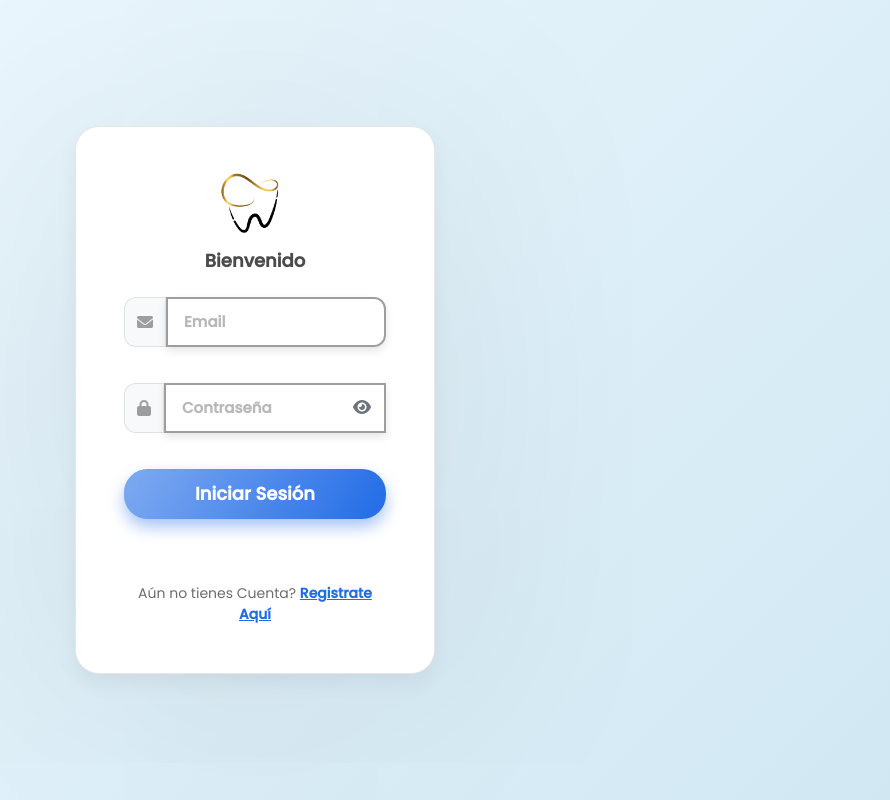
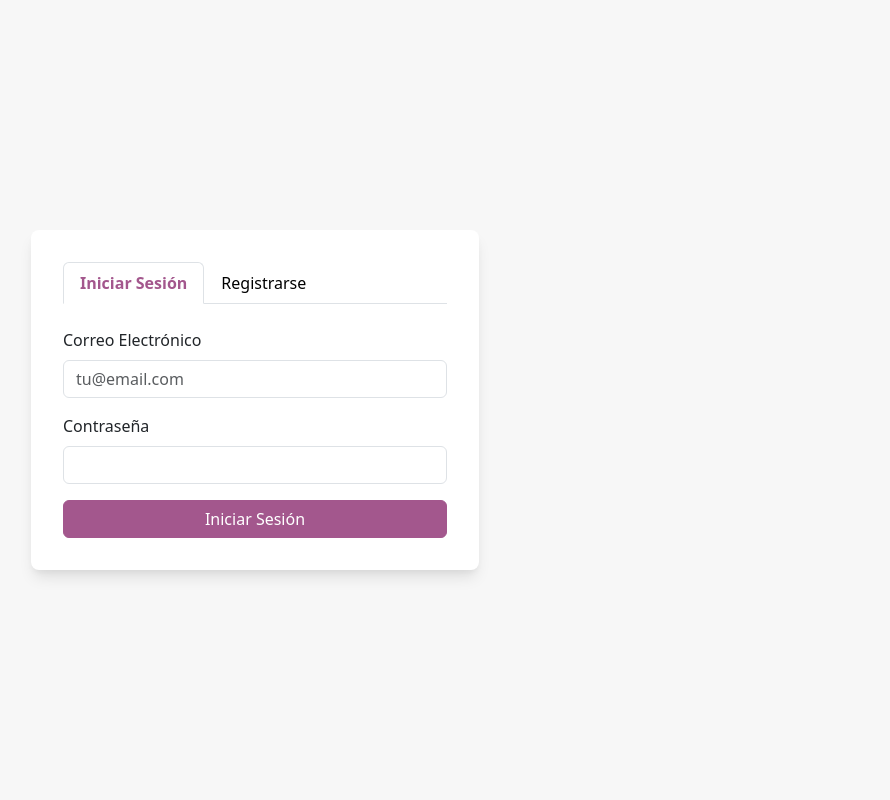
Before and after one commit to MAGGOT0418/ayso_web, a PHP site: page /login.html in a window 1280 px wide. Shown: the whole page, without its empty margins (385-1275 px from the left). Run offline with PHP 8.4, Linux system fonts and the light colour scheme.

Commit message:
jairo
actua

```diff
--- a/index.html
+++ b/index.html
@@ -13,9 +13,9 @@
     <!-- Navbar -->
     <nav class="navbar navbar-expand-lg navbar-custom">
         <div class="container">
-           <a class="navbar-brand" href="index.html">
+           <a class="navbar-brand" href="index.html" style="color: #fff;">
               <img src="images/LogoC.png" alt="Logo" style="width: 140px; height: 70px; margin-left: -30px;">
-              Arte Y Salud Oral
+              Arte y salud oral
            </a>
            <button class="navbar-toggler" type="button" data-bs-toggle="collapse" data-bs-target="#navbarNav"
               aria-controls="navbarNav" aria-expanded="false" aria-label="Toggle navigation">
@@ -41,7 +41,6 @@
               </ul>
               <div class="d-flex">
                  <a class="btn btn-outline-light me-2" href="login.html">Login</a>
-                 <a class="btn btn-light" href="registro.html">Registro</a>
               </div>
            </div>
         </div>
--- a/login.html
+++ b/login.html
@@ -1,40 +1,123 @@
 <!DOCTYPE html>
-<html lang="en">
+<html lang="es">
 <head>
     <meta charset="UTF-8">
     <meta name="viewport" content="width=device-width, initial-scale=1.0">
-    <title>Iniciar Sesión</title>
-    <link rel="preconnect" href="https://fonts.gstatic.com" crossorigin>
-    <link href="https://cdn.jsdelivr.net/npm/bootstrap@5.3.0-alpha1/dist/css/bootstrap.min.css" rel="stylesheet">
-    <link rel="stylesheet" href="https://cdnjs.cloudflare.com/ajax/libs/font-awesome/6.0.0-beta3/css/all.min.css">
-    <link rel="stylesheet" href="css/login_style.css">
+    <title>Login/Register</title>
+    <link href="https://cdn.jsdelivr.net/npm/bootstrap@5.3.0/dist/css/bootstrap.min.css" rel="stylesheet">
+    <style>
+        body {
+            background-color: #f7f7f7;
+            min-height: 100vh;
+            display: flex;
+            align-items: center;
+            justify-content: center;
+        }
+        .custom-container {
+            background-color: white;
+            border-radius: 0.5rem;
+            box-shadow: 0 10px 15px -3px rgba(0, 0, 0, 0.1), 0 4px 6px -2px rgba(0, 0, 0, 0.05);
+            max-width: 28rem;
+            width: 100%;
+            padding: 2rem;
+        }
+        .nav-tabs .nav-link {
+            color: #000000;
+        }
+        .nav-tabs .nav-link.active {
+            color: #a3578d;
+            font-weight: bold;
+        }
+        .btn-primary {
+            background-color: #a3578d;
+            border-color: #a3578d;
+        }
+        .btn-primary:hover {
+            background-color: #dec8d8;
+            border-color: #dec8d8;
+        }
+        .form-check-input:checked {
+            background-color: #a3578d;
+            border-color: #a3578d;
+        }
+    </style>
 </head>
 <body>
-
-    <div class="container d-flex justify-content-center align-items-center vh-100">
-        <div class="card">
-            <img src="images/LogoC.png" class="logo" alt="Logo">
-            <h2>Bienvenido</h2>
-            <form class="form" action="php/login.php" method="post">
-                <div class="input-group mb-3">
-                    <span class="input-group-text icon-container"><i class="fas fa-envelope"></i></span>
-                    <input type="email" name="email" id="email" class="form-control input-animate" placeholder="Email" required>
-                </div>
-                <div class="input-group mb-3 position-relative">
-                    <span class="input-group-text icon-container"><i class="fas fa-lock"></i></span>
-                    <input type="password" name="password" id="password" class="form-control input-animate" placeholder="Contraseña" required>
-                    <span id="togglePassword" class="password-toggle" style="cursor: pointer;">
-                        <i class="fa fa-eye"></i>
-                    </span>
-                </div>
-                <button class="btn btn-primary custom-button type1">Iniciar Sesión</button>
-            </form>
-            <footer>
-                Aún no tienes Cuenta? <a href="registro.html">Registrate Aquí</a>
-            </footer>
+    <div class="custom-container">
+        <ul class="nav nav-tabs mb-4" id="myTab" role="tablist">
+            <li class="nav-item" role="presentation">
+                <button class="nav-link active" id="login-tab" data-bs-toggle="tab" data-bs-target="#login" type="button" role="tab" aria-controls="login" aria-selected="true">Iniciar Sesión</button>
+            </li>
+            <li class="nav-item" role="presentation">
+                <button class="nav-link" id="register-tab" data-bs-toggle="tab" data-bs-target="#register" type="button" role="tab" aria-controls="register" aria-selected="false">Registrarse</button>
+            </li>
+        </ul>
+        <div class="tab-content" id="myTabContent">
+            <div class="tab-pane fade show active" id="login" role="tabpanel" aria-labelledby="login-tab">
+                <form>
+                    <div class="mb-3">
+                        <label for="email" class="form-label">Correo Electrónico</label>
+                        <input type="email" class="form-control" name="email" id="email" placeholder="tu@email.com" required>
+                    </div>
+                    <div class="mb-3">
+                        <label for="password" class="form-label">Contraseña</label>
+                        <input type="password" class="form-control"  name="password" id="password" required>
+                    </div>
+                    <button type="submit" class="btn btn-primary w-100">Iniciar Sesión</button>
+                </form>
+            </div>
+            <div class="tab-pane fade" id="register" role="tabpanel" aria-labelledby="register-tab">
+                <form action="db.php" method="POST">
+                    <div class="mb-3">
+                        <label for="reg-name" class="form-label">Nombre</label>
+                        <input type="text" class="form-control" name="reg-name" id="reg-name" placeholder="Tu nombre completo" required>
+                    </div>
+                    <div class="mb-3">
+                        <label for="reg-email" class="form-label">Correo Electrónico</label>
+                        <input type="email" class="form-control" name="reg-email" id="reg-email" placeholder="tu@email.com" required>
+                    </div>
+                    <div class="mb-3">
+                        <label for="reg-password" class="form-label">Contraseña</label>
+                        <input type="password" class="form-control" name="reg-password" id="reg-password" required>
+                    </div>
+                    <div class="mb-3">
+                        <label for="reg-confirm-password" class="form-label">Confirmar Contraseña</label>
+                        <input type="password" class="form-control"  name="reg-rol" id="reg-confirm-password" required>
+                    </div>
+                    <div class="mb-3 form-check">
+                        <input type="checkbox" class="form-check-input" id="is-provider">
+                        <label class="form-check-label" for="is-provider">Registrarse como proveedor</label>
+                    </div>
+                    <div id="provider-fields" style="display: none;">
+                        <div class="mb-3">
+                            <label for="services" class="form-label">Descripción de Servicios</label>
+                            <textarea class="form-control" id="services" rows="3" placeholder="Describe tus servicios aquí"></textarea>
+                        </div>
+                        <div class="mb-3">
+                            <label for="rates" class="form-label">Tarifas</label>
+                            <input type="text" class="form-control" id="rates" placeholder="Ej: $50/hora">
+                        </div>
+                    </div>
+                    <!-- Campo oculto para enviar el rol -->
+                    <input type="hidden" id="user-role" name="user-role" value="2">
+                    <button type="submit" class="btn btn-primary w-100">Registrarse</button>
+                </form>
+            </div>
         </div>
     </div>
-    <script src="js/togglePassword.js"></script>
-    <script src="https://cdn.jsdelivr.net/npm/bootstrap@5.3.0-alpha1/dist/js/bootstrap.bundle.min.js"></script>
+
+    <script src="https://cdn.jsdelivr.net/npm/bootstrap@5.3.0/dist/js/bootstrap.bundle.min.js"></script>
+    <script>
+        document.getElementById('is-provider').addEventListener('change', function() {
+            const userRoleField = document.getElementById('user-role');
+            if (this.checked) {
+                userRoleField.value = '1'; // ID de proveedor
+                document.getElementById('provider-fields').style.display = 'block';
+            } else {
+                userRoleField.value = '2'; // ID de usuario
+                document.getElementById('provider-fields').style.display = 'none';
+            }
+        });
+    </script>
 </body>
 </html>
```
Also changed, not shown: css/style.css (+33 -3 lines), php/login.php (renamed from login.php), php/recibir_citas.php (renamed from recibir_citas.php), php/registrar_cita.php (renamed from registrar_cita.php), php/registro.php (renamed from registro.php), php/registro_paciente.php (renamed from registro_paciente.php).
